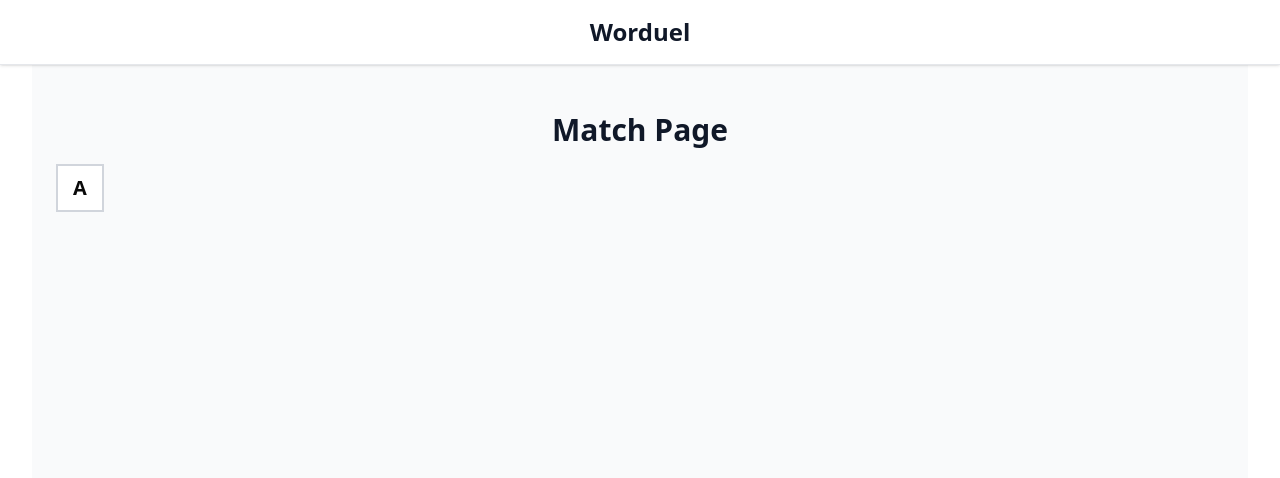
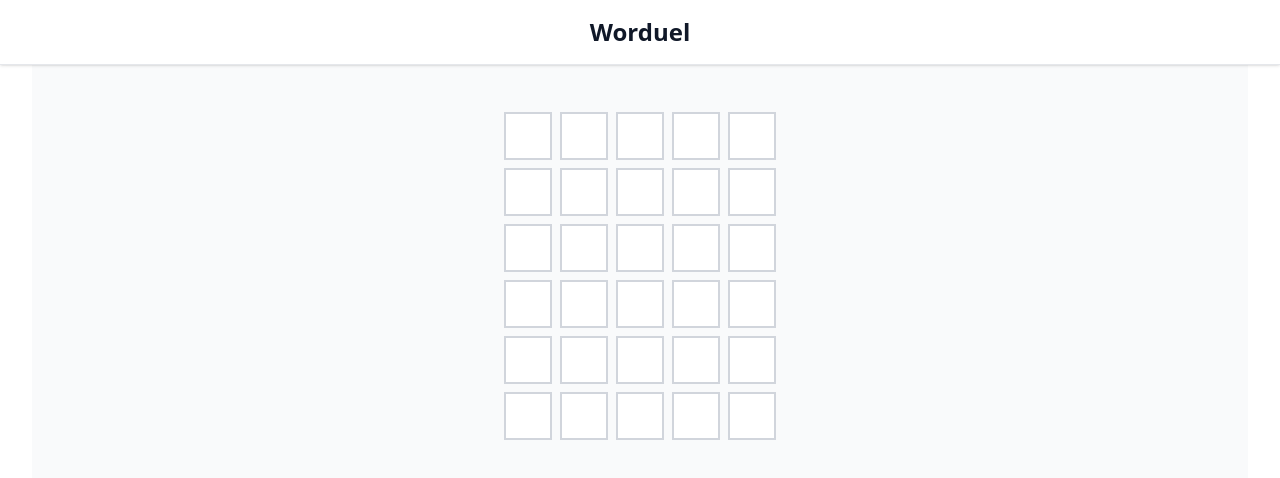
Before and after one commit to richardc412/wordgames, a React (Vite) app in the folder frontend/: page /match in a window 1280 px wide. Shown: the top 478 px of the page. Built offline with nearby package versions, Linux system fonts and the light colour scheme.

Commit message:
Created wordle grid

```diff
--- a/frontend/src/components/WordleManager.tsx
+++ /dev/null
@@ -1,11 +0,0 @@
-import WordleSquare from "./WordleSquare";
-
-const WordleManager = () => {
-  return (
-    <>
-      <WordleSquare character="A" state="white" />
-    </>
-  );
-};
-
-export default WordleManager;
--- a/frontend/src/components/constants.ts
+++ /dev/null
@@ -1 +0,0 @@
-export type SquareState = "white" | "disabled" | "green" | "yellow" | "grey";
--- /dev/null
+++ b/frontend/src/components/wordle/WordleGrid.tsx
@@ -0,0 +1,26 @@
+import React from "react";
+import WordleSquare from "./WordleSquare";
+import type { WordleSquareState } from "./types";
+
+interface WordleGridProps {
+  grid: WordleSquareState[][];
+}
+
+const WordleGrid: React.FC<WordleGridProps> = ({ grid }) => {
+  return (
+    <div className="flex flex-col gap-2">
+      {grid.map((row, rowIndex) => (
+        <div key={rowIndex} className="flex gap-2 justify-center">
+          {row.map((square, colIndex) => (
+            <WordleSquare
+              key={`${rowIndex}-${colIndex}`}
+              WordleSquareState={square}
+            />
+          ))}
+        </div>
+      ))}
+    </div>
+  );
+};
+
+export default WordleGrid;
--- /dev/null
+++ b/frontend/src/components/wordle/WordleManager.tsx
@@ -0,0 +1,28 @@
+import { useState } from "react";
+import WordleGrid from "./WordleGrid";
+import type { WordleSquareState } from "./types";
+
+const generateEmptyGrid = (): WordleSquareState[][] => {
+  return Array(6)
+    .fill(null)
+    .map(() =>
+      Array(5)
+        .fill(null)
+        .map(() => ({
+          character: "",
+          state: "white",
+        }))
+    );
+};
+
+const WordleManager = () => {
+  const [grid, setGrid] = useState<WordleSquareState[][]>(generateEmptyGrid());
+
+  return (
+    <>
+      <WordleGrid grid={grid} />
+    </>
+  );
+};
+
+export default WordleManager;
--- a/frontend/src/components/WordleSquare.tsx
+++ b/frontend/src/components/wordle/WordleSquare.tsx
@@ -1,16 +1,15 @@
-import type { SquareState } from "./constants";
+import type { WordleSquareState } from "./types";
 
 interface WordleSquareProps {
-  character: string;
-  state: SquareState;
+  WordleSquareState: WordleSquareState;
 }
 
-const WordleSquare = ({ character, state }: WordleSquareProps) => {
+const WordleSquare = ({ WordleSquareState }: WordleSquareProps) => {
   const getSquareClasses = () => {
     const baseClasses =
       "w-12 h-12 border-2 flex items-center justify-center text-xl font-bold uppercase transition-all duration-200";
 
-    switch (state) {
+    switch (WordleSquareState.state) {
       case "white":
         return `${baseClasses} border-gray-300 bg-white`;
       case "disabled":
@@ -26,7 +25,9 @@
     }
   };
 
-  return <div className={getSquareClasses()}>{character}</div>;
+  return (
+    <div className={getSquareClasses()}>{WordleSquareState.character}</div>
+  );
 };
 
 export default WordleSquare;
--- /dev/null
+++ b/frontend/src/components/wordle/types.ts
@@ -0,0 +1,6 @@
+export type SquareState = "white" | "disabled" | "green" | "yellow" | "grey";
+
+export type WordleSquareState = {
+  character: string;
+  state: SquareState;
+};
--- a/frontend/src/pages/Match.tsx
+++ b/frontend/src/pages/Match.tsx
@@ -1,11 +1,10 @@
 import React from "react";
-import WordleManager from "../components/WordleManager";
+import WordleManager from "../components/wordle/WordleManager";
 
 const Match: React.FC = () => {
   return (
     <div className="max-w-7xl mx-auto px-6 py-8 pt-20">
       <div className="text-center">
-        <h1 className="text-3xl font-bold text-gray-900 mb-4">Match Page</h1>
         <WordleManager />
       </div>
     </div>
```
